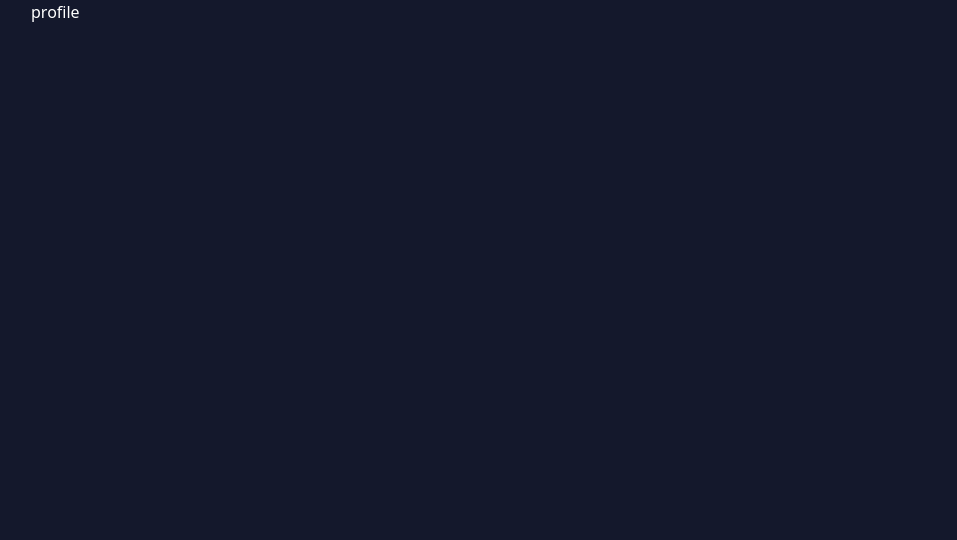
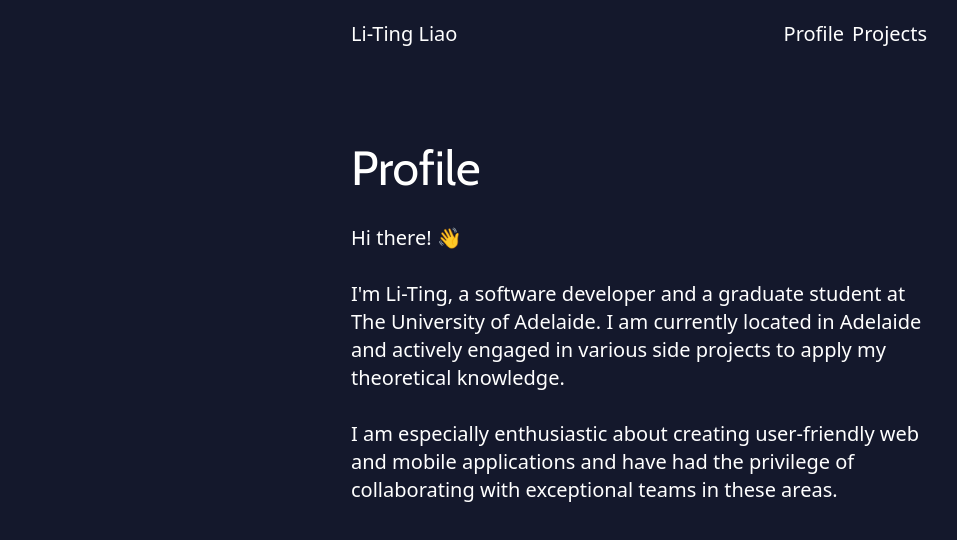
Before and after one commit to ting11222001/litingtiff.dev, a Next.js app in the folder portfolio/: page /profile in a window 1280 px wide. Shown: the top 540 px of the page, without its empty margins (1-958 px from the left). Built offline with nearby package versions, Linux system fonts and the light colour scheme.

Commit message:
feat: 🎸 add profile info

```diff
--- a/portfolio/pages/profile.tsx
+++ b/portfolio/pages/profile.tsx
@@ -1,10 +1,28 @@
-import React from 'react'
+import React from 'react';
+import { Header } from '../components';
 
 type Props = {}
 
 const profile = (props: Props) => {
   return (
-    <div>profile</div>
+    <div>
+      <Header />
+
+      <div className="flex flex-col mx-auto max-w-xl pt-16">
+        <h1 className="font-display text-5xl py-8">Profile</h1>
+
+        <p className="text-xl mb-[5%]">
+          Hi there! 👋
+          <br></br>
+          <br></br>
+          I'm Li-Ting, a software developer and a graduate student at The University of Adelaide. I am currently located in Adelaide and actively engaged in various side projects to apply my theoretical knowledge.
+          <br></br>
+          <br></br>
+          I am especially enthusiastic about creating user-friendly web and mobile applications and have had the privilege of collaborating with exceptional teams in these areas.
+        </p>
+      </div>
+
+    </div>
   )
 }
 
```
Also changed, not shown: portfolio/constants/index.tsx (+31 -0 lines).
